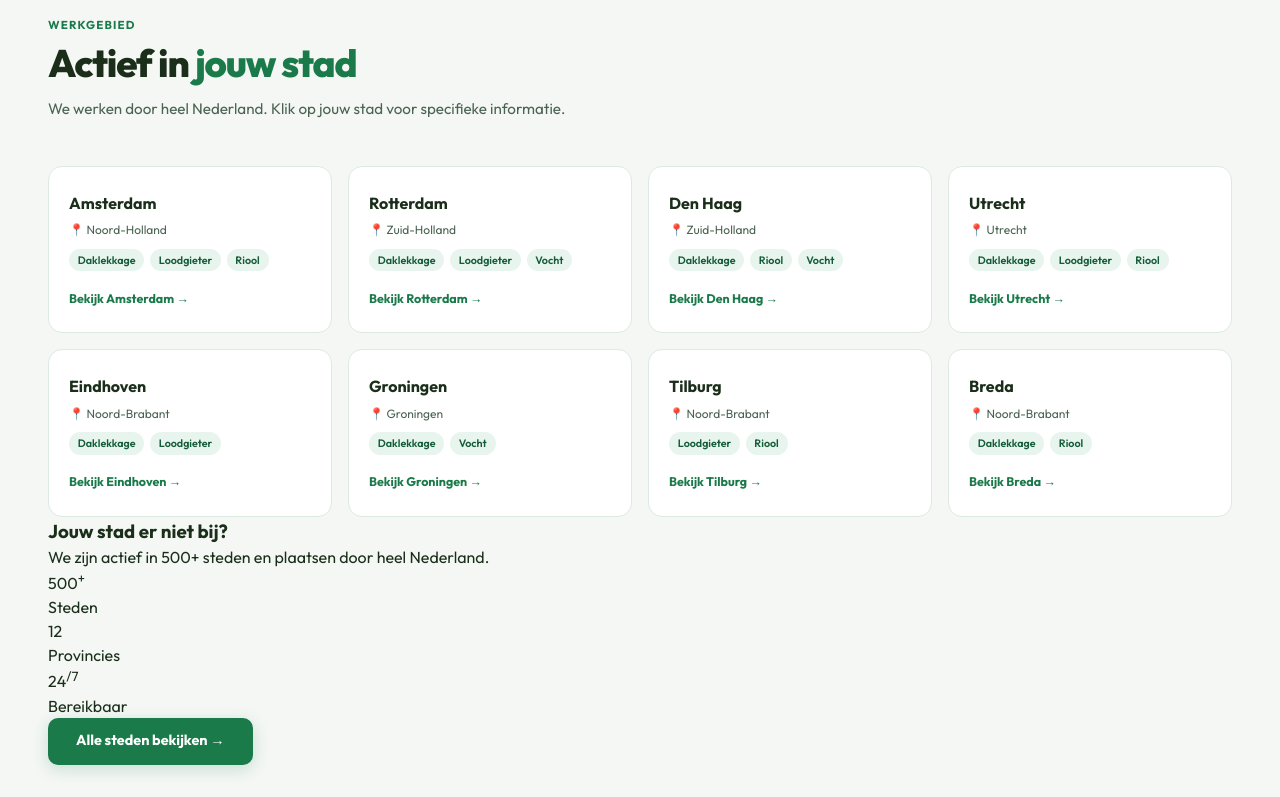
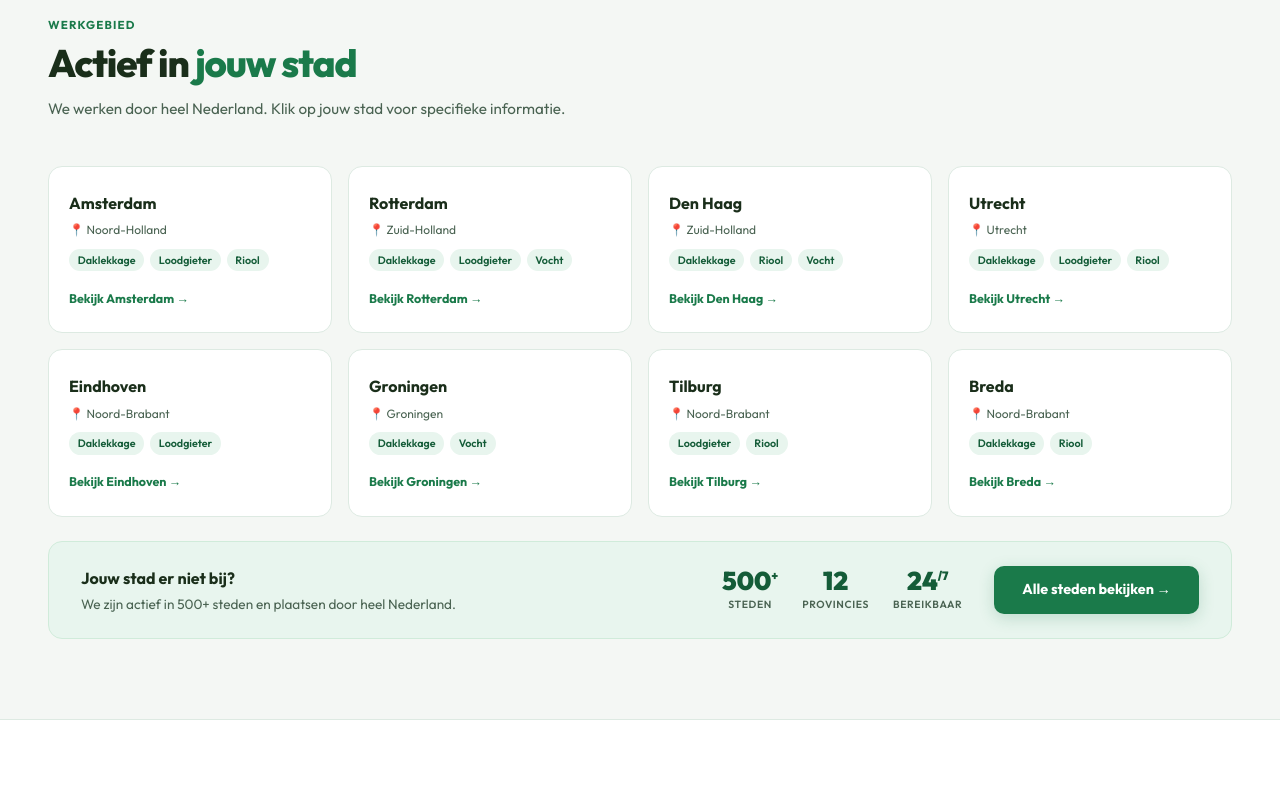
Before and after one commit to SanderKooi/lekkage, a Next.js app: page / in a window 1280 px wide. Shown: the part 2000-2797 px from the top of the page. Built offline with nearby package versions, Linux system fonts and the light colour scheme.

Commit message:
Update global.css

```diff
--- a/styles/global.css
+++ b/styles/global.css
@@ -202,6 +202,15 @@ h2 em{font-style:normal;color:var(--green)}
 /* ── KNOPPEN ── */
 .btn-all{display:inline-flex;align-items:center;gap:0.6rem;background:var(--green);color:white;padding:0.8rem 1.75rem;border-radius:var(--radius);font-weight:700;font-size:0.9rem;text-decoration:none;transition:all 0.2s;box-shadow:0 4px 16px rgba(26,122,74,0.2)}
 .btn-all:hover{background:var(--green2);transform:translateY(-1px)}
+.cities-cta{display:flex;align-items:center;gap:2rem;background:var(--green3);border:1.5px solid var(--green4);border-radius:14px;padding:1.5rem 2rem;margin-top:1.5rem;flex-wrap:wrap}
+.cities-cta-left{flex:1;min-width:200px}
+.cities-cta-left h3{font-size:1rem;font-weight:700;color:var(--text);margin-bottom:0.25rem}
+.cities-cta-left p{font-size:0.85rem;color:var(--muted)}
+.cities-counts{display:flex;gap:1.5rem;flex-wrap:wrap}
+.count-item{text-align:center}
+.count-num{font-size:1.6rem;font-weight:900;color:var(--green-dark);line-height:1}
+.count-num sup{font-size:0.75rem}
+.count-label{font-size:0.65rem;color:var(--muted);font-weight:600;text-transform:uppercase;letter-spacing:0.06em;margin-top:0.2rem}
 .btn-blog{display:inline-flex;align-items:center;gap:0.5rem;background:transparent;color:var(--green);padding:0.75rem 1.75rem;border-radius:var(--radius);font-weight:700;font-size:0.9rem;border:1.5px solid var(--green);text-decoration:none;transition:all 0.2s}
 .btn-blog:hover{background:var(--green);color:white}
 .btn-white-ghost{display:inline-flex;align-items:center;gap:0.5rem;background:rgba(255,255,255,0.12);color:white;padding:0.9rem 1.8rem;border-radius:var(--radius);font-weight:600;font-size:1rem;border:1px solid rgba(255,255,255,0.3);text-decoration:none;transition:all 0.2s;font-family:var(--font)}
```
